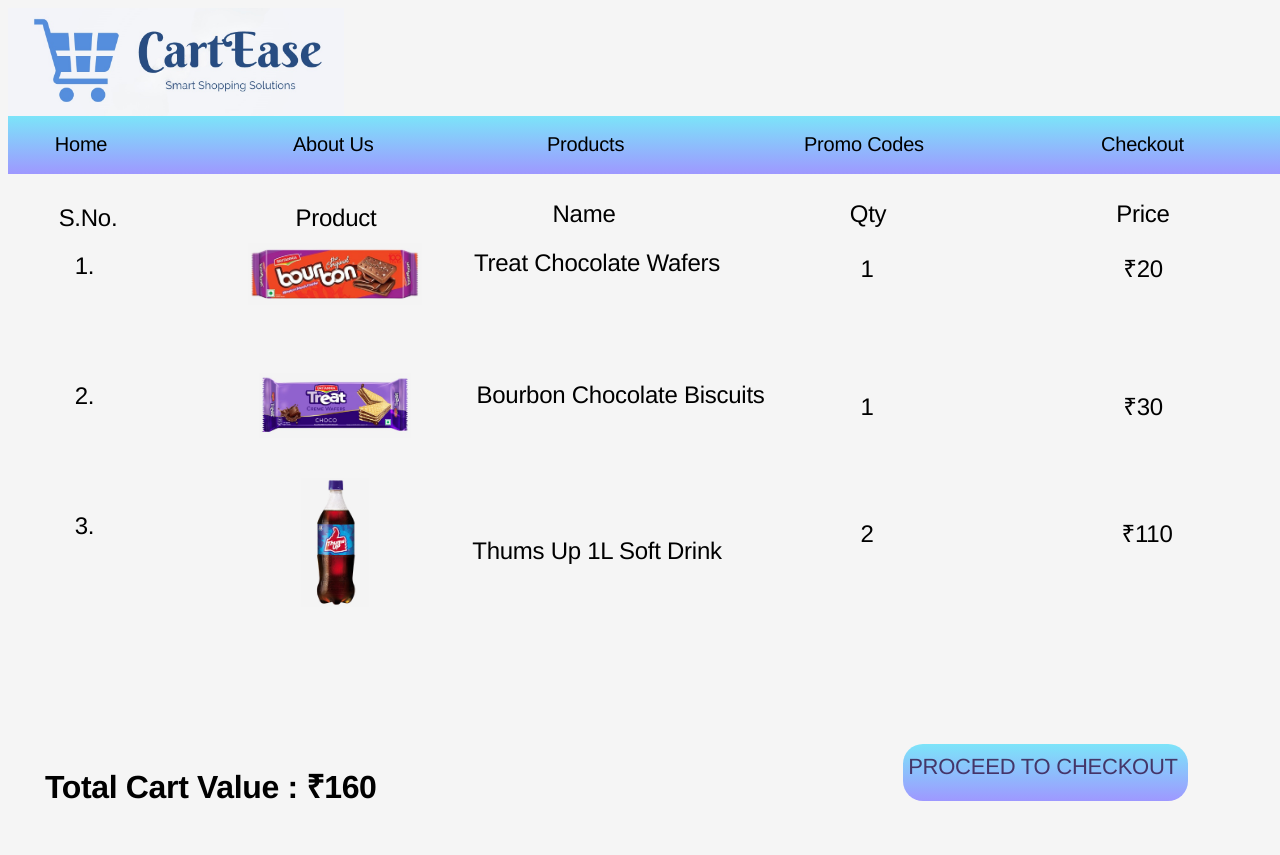
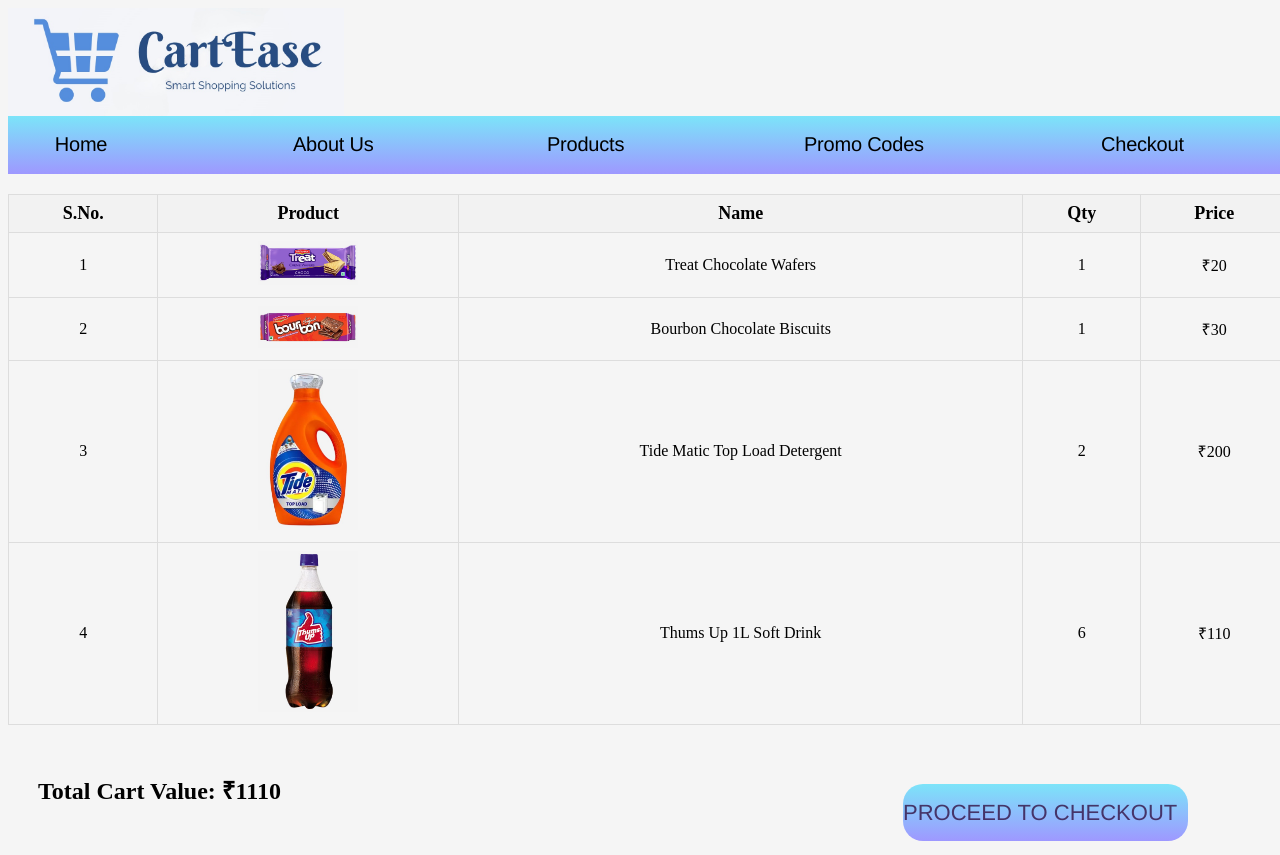
Before and after one commit to gandhi25samar/Cartease-CPG162, a React (Create React App) app: page /Home in a window 1280 px wide. Built offline with nearby package versions, Linux system fonts and the light colour scheme.

Commit message:
Modified cart items

```diff
--- /dev/null
+++ b/src/components/Content/cart_items.js
@@ -0,0 +1,33 @@
+// cart_items.js
+const cartItems = [
+  {
+    id: 1,
+    productName: "Treat Chocolate Wafers",
+    qty: 1,
+    price: 20,
+    image: "treat.jpg",
+  },
+  {
+    id: 2,
+    productName: "Bourbon Chocolate Biscuits",
+    qty: 1,
+    price: 30,
+    image: "bourbon.jpg",
+  },
+  {
+    id: 3,
+    productName: "Tide Matic Top Load Detergent",
+    qty: 2,
+    price: 200,
+    image: "tide.jpg",
+  },
+  {
+    id: 4,
+    productName: "Thums Up 1L Soft Drink",
+    qty: 6,
+    price: 110,
+    image: "thumbsup.jpg",
+  },
+];
+
+export default cartItems;
--- a/src/components/Content/content.css
+++ b/src/components/Content/content.css
@@ -1,4 +1,4 @@
-.content {
+/* .content {
   height: 653px;
   position: relative;
   width: 1280px;
@@ -378,4 +378,65 @@
   text-align: center;
   top: 1px;
   width: 272px;
+} */
+
+/* content.css */
+
+.content {
+  width: 100%;
+  max-width: 1280px;
+  margin: auto;
 }
+
+.cart-table {
+  width: 100%;
+  border-collapse: collapse;
+  margin-top: 20px;
+}
+
+.cart-table th,
+.cart-table td {
+  border: 1px solid #ddd;
+  padding: 8px;
+  text-align: center;
+}
+
+.cart-table th {
+  background-color: #f2f2f2;
+  font-size: 18px;
+}
+
+.product-image {
+  width: 100px;
+  height: auto;
+}
+
+.total-checkout {
+  margin-top: 20px;
+  display: flex;
+  justify-content: space-between;
+  align-items: center;
+}
+
+.total-cart-value {
+  font-size: 24px;
+  font-weight: bold;
+}
+
+.button {
+  background: linear-gradient(
+    180deg,
+    rgb(124, 228, 249) 0%,
+    rgb(158, 152, 255) 100%
+  );
+  border-radius: 20px;
+  padding: 10px 20px;
+  cursor: pointer;
+  text-align: center;
+}
+
+.checkout-link {
+  color: #331144cc;
+  font-family: "Inter-Regular", Helvetica;
+  font-size: 22px;
+}
--- a/src/components/Content/content.js
+++ b/src/components/Content/content.js
@@ -1,60 +1,121 @@
+// import React from "react";
+// import "./content.css";
+// import thumbsup from "../../assets/thumbsup.jpg";
+// import bourbon from "../../assets/bourbon.jpg";
+// import treat from "../../assets/treat.jpg";
+// import { Link } from "react-router-dom";
+
+// const Content = () => {
+//   return (
+//     <div className="content">
+//       <div className="headings">
+//         <div className="text-wrapper">S.No.</div>
+//         <div className="div">Product</div>
+//         <div className="text-wrapper-2">Name</div>
+//         <div className="text-wrapper-3">Qty</div>
+//         <div className="text-wrapper-4">Price</div>
+//       </div>
+//       <div className="items">
+//         <div className="s-no">
+//           <div className="text-wrapper-5">1.</div>
+//           <div className="text-wrapper-6">2.</div>
+//           <div className="text-wrapper-7">3.</div>
+//         </div>
+//         <div className="product">
+//           <img className="treat" alt="Treat" src={treat} />
+//           <img className="bourbon" alt="Bourbon" src={bourbon} />
+//           <img className="thumbsup" alt="Thumbsup" src={thumbsup} />
+//         </div>
+//         <div className="name">
+//           <div className="text-wrapper-8">Treat Chocolate Wafers</div>
+//           <div className="text-wrapper-9">Bourbon Chocolate Biscuits</div>
+//           <p className="p">Thums Up 1L Soft Drink</p>
+//         </div>
+//         <div className="qty">
+//           <div className="text-wrapper-10">1</div>
+//           <div className="text-wrapper-11">2</div>
+//           <div className="text-wrapper-12">1</div>
+//         </div>
+//         <div className="price">
+//           <div className="text-wrapper-10">₹20</div>
+//           <div className="text-wrapper-13">₹110</div>
+//           <div className="text-wrapper-12">₹30</div>
+//         </div>
+//       </div>
+//       <div className="total-checkout">
+//         <div className="text-wrapper-14">Total Cart Value : ₹160</div>
+//         <button className="button">
+//           <Link
+//             to="/Checkout"
+//             className="text-wrapper-15"
+//             style={{ textDecoration: "none" }}
+//           >
+//             PROCEED TO CHECKOUT
+//           </Link>
+//         </button>
+//       </div>
+//     </div>
+//   );
+// };
+// export default Content;
+
+// content.js
 import React from "react";
+import cartItems from "./cart_items";
 import "./content.css";
-import thumbsup from "../../assets/thumbsup.jpg";
-import bourbon from "../../assets/bourbon.jpg";
-import treat from "../../assets/treat.jpg";
-import { Link } from "react-router-dom";
 
 const Content = () => {
+  // Calculate total price
+  const totalPrice = cartItems.reduce(
+    (total, item) => total + item.price * item.qty,
+    0
+  );
+
   return (
     <div className="content">
-      <div className="headings">
-        <div className="text-wrapper">S.No.</div>
-        <div className="div">Product</div>
-        <div className="text-wrapper-2">Name</div>
-        <div className="text-wrapper-3">Qty</div>
-        <div className="text-wrapper-4">Price</div>
-      </div>
-      <div className="items">
-        <div className="s-no">
-          <div className="text-wrapper-5">1.</div>
-          <div className="text-wrapper-6">2.</div>
-          <div className="text-wrapper-7">3.</div>
-        </div>
-        <div className="product">
-          <img className="treat" alt="Treat" src={treat} />
-          <img className="bourbon" alt="Bourbon" src={bourbon} />
-          <img className="thumbsup" alt="Thumbsup" src={thumbsup} />
-        </div>
-        <div className="name">
-          <div className="text-wrapper-8">Treat Chocolate Wafers</div>
-          <div className="text-wrapper-9">Bourbon Chocolate Biscuits</div>
-          <p className="p">Thums Up 1L Soft Drink</p>
-        </div>
-        <div className="qty">
-          <div className="text-wrapper-10">1</div>
-          <div className="text-wrapper-11">2</div>
-          <div className="text-wrapper-12">1</div>
-        </div>
-        <div className="price">
-          <div className="text-wrapper-10">₹20</div>
-          <div className="text-wrapper-13">₹110</div>
-          <div className="text-wrapper-12">₹30</div>
-        </div>
-      </div>
+      <table className="cart-table">
+        <thead>
+          <tr>
+            <th>S.No.</th>
+            <th>Product</th>
+            <th>Name</th>
+            <th>Qty</th>
+            <th>Price</th>
+          </tr>
+        </thead>
+        <tbody>
+          {cartItems.map((item, index) => (
+            <tr key={item.id}>
+              <td>{index + 1}</td>
+              <td>
+                <img
+                  src={require(`../../assets/${item.image}`)}
+                  alt={item.productName}
+                  className="product-image"
+                />
+              </td>
+              <td>{item.productName}</td>
+              <td>{item.qty}</td>
+              <td>₹{item.price}</td>
+            </tr>
+          ))}
+        </tbody>
+      </table>
+
       <div className="total-checkout">
-        <div className="text-wrapper-14">Total Cart Value : ₹160</div>
+        <div className="total-cart-value">Total Cart Value: ₹{totalPrice}</div>
         <button className="button">
-          <Link
-            to="/Checkout"
-            className="text-wrapper-15"
+          <a
+            href="/Checkout"
+            className="checkout-link"
             style={{ textDecoration: "none" }}
           >
             PROCEED TO CHECKOUT
-          </Link>
+          </a>
         </button>
       </div>
     </div>
   );
 };
+
 export default Content;
```
